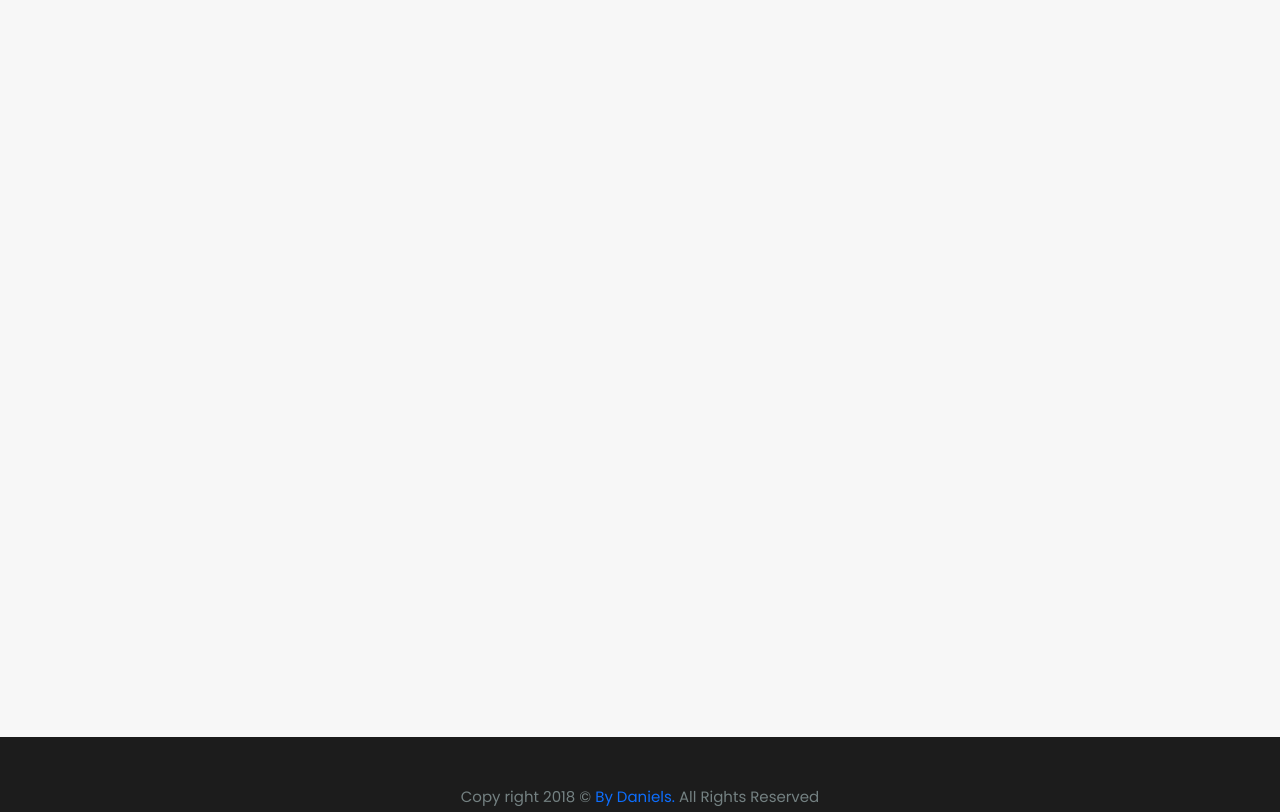
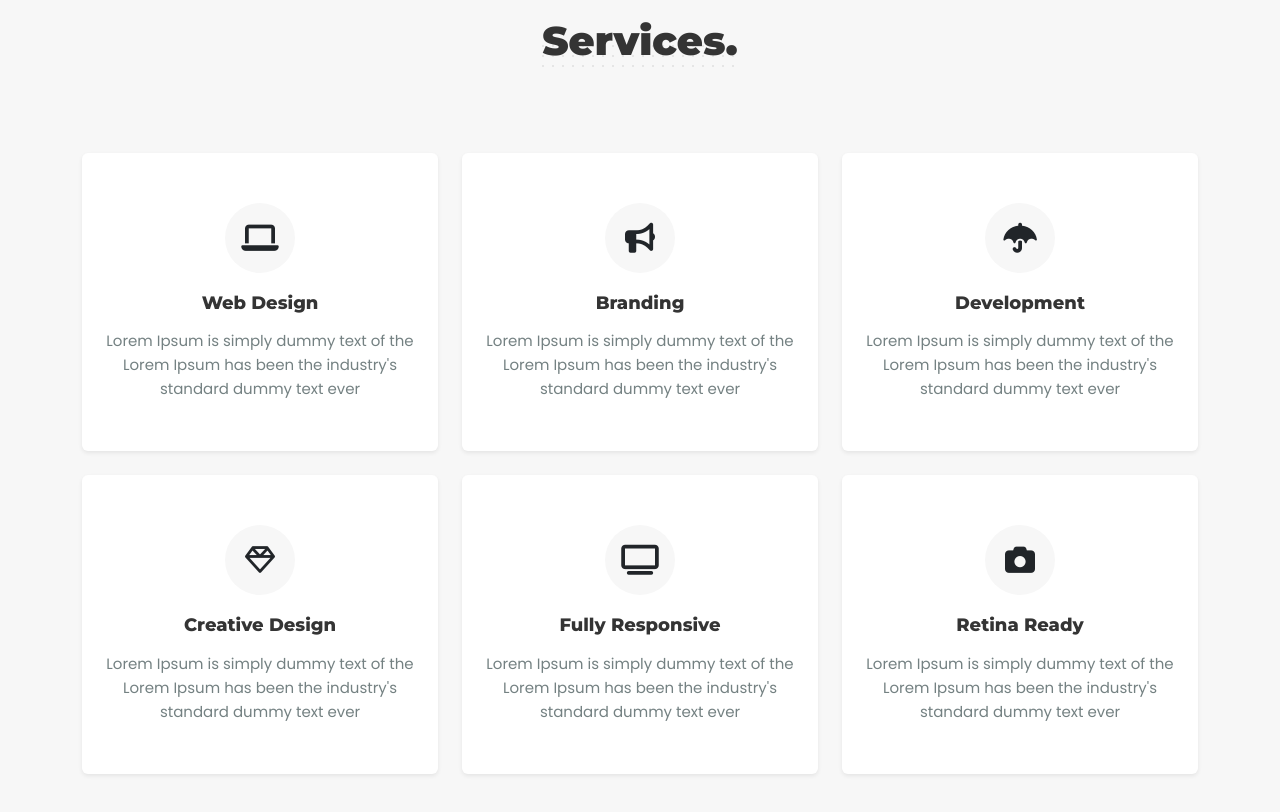
Before and after one commit to khaledradwan96/Daniels, a plain HTML site: page index.html in a window 1280 px wide. Shown: the part 1540-2352 px from the top of the page. Drawn offline with Linux system fonts and the light colour scheme.

Commit message:
coding services section

```diff
--- a/css/style.css
+++ b/css/style.css
@@ -32,7 +32,7 @@ h6 {
 }
 img {
   display: block;
-  max-width: 100%;
+  width: 100%;
 }
 a {
   text-decoration: none;
@@ -47,6 +47,31 @@ section {
   padding: 5rem 0;
   position: relative;
 }
+/* ================ Main Compound ================ */
+/* main-title */
+.main-title {
+  margin-bottom: 80px;
+  text-align: center;
+}
+.main-title h3 {
+  font-weight: 900;
+  font-size: 40px;
+  position: relative;
+  display: inline-block;
+  z-index: 4;
+}
+.main-title h3::after {
+  content: "";
+  width: 100%;
+  height: 30px;
+  background-image: url("../images/dots.png");
+  background-repeat: repeat;
+  position: absolute;
+  bottom: -10px;
+  left: 0;
+  z-index: -1;
+}
+/* btn-dark */
 .btn-dark {
   --bs-btn-hover-color: #000;
   --bs-btn-hover-bg: transparent;
@@ -317,6 +342,32 @@ header .social a {
   color: #fff;
 }
 
+/* ================ services ================ */
+#services .item {
+  padding: 50px 20px;
+  background-color: #fff;
+  text-align: center;
+}
+#services .item i {
+  font-size: 30px;
+  margin-bottom: 20px;
+  width: 70px;
+  height: 70px;
+  line-height: 70px;
+  background-color: var(--bg-color);
+  border-radius: 50%;
+  transition: all 0.5s;
+}
+#services .item:hover i {
+  background-color: var(--hover-color);
+  color: #fff;
+}
+#services .item h6 {
+  margin-bottom: 15px;
+  font-weight: 800;
+  font-size: 18px;
+}
+
 /* ================ Footer ================ */
 footer {
   background-color: var(--hover-color);
--- a/index.html
+++ b/index.html
@@ -68,12 +68,12 @@
     <section id="about" class="bg-white">
         <div class="container">
             <div class="row">
-                <div class="col-md-5">
+                <div class="col-lg-5">
                     <figure class="position-relative overflow-hidden ps-5 mb-5">
                         <img src="images/hero.jpg" class="position-relative z-2" alt="">
                     </figure>
                 </div>
-                <div class="col-md-7">
+                <div class="col-lg-7">
                     <div class="content">
                         <h3 class="fw-bold">About Me.</h3>
                         <p>UI / UX Designer & Web Developer</p>
@@ -110,7 +110,75 @@
     </section>
 
     <!-- ================ services ================  -->
-    <section id="services"></section>
+    <section id="services">
+        <div class="container">
+            <div class="main-title">
+                <h3>Services.</h3>
+            </div>
+            <div class="row gy-4">
+                <div class="col-lg-4">
+                    <div class="item shadow-sm rounded">
+                        <i class="fa fa-laptop"></i>
+                        <h6>Web Design</h6>
+                        <p>
+                            Lorem Ipsum is simply dummy text of the Lorem Ipsum has been the industry's standard dummy
+                            text ever
+                        </p>
+                    </div>
+                </div>
+                <div class="col-lg-4">
+                    <div class="item shadow-sm rounded">
+                        <i class="fa fa-bullhorn"></i>
+                        <h6>Branding</h6>
+                        <p>
+                            Lorem Ipsum is simply dummy text of the Lorem Ipsum has been the industry's standard dummy
+                            text ever
+                        </p>
+                    </div>
+                </div>
+                <div class="col-lg-4">
+                    <div class="item shadow-sm rounded">
+                        <i class="fa fa-umbrella"></i>
+                        <h6>Development</h6>
+                        <p>
+                            Lorem Ipsum is simply dummy text of the Lorem Ipsum has been the industry's standard dummy
+                            text ever
+                        </p>
+                    </div>
+                </div>
+                <div class="col-lg-4">
+                    <div class="item shadow-sm rounded">
+                        <i class="fa-regular fa-gem"></i>
+                        <h6>Creative Design</h6>
+                        <p>
+                            Lorem Ipsum is simply dummy text of the Lorem Ipsum has been the industry's standard dummy
+                            text ever
+                        </p>
+                    </div>
+                </div>
+                <div class="col-lg-4">
+                    <div class="item shadow-sm rounded">
+                        <i class="fa fa-television"></i>
+                        <h6>Fully Responsive</h6>
+                        <p>
+                            Lorem Ipsum is simply dummy text of the Lorem Ipsum has been the industry's standard dummy
+                            text ever
+                        </p>
+                    </div>
+                </div>
+                <div class="col-lg-4">
+                    <div class="item shadow-sm rounded">
+                        <i class="fa fa-camera"></i>
+                        <h6>Retina Ready</h6>
+                        <p>
+                            Lorem Ipsum is simply dummy text of the Lorem Ipsum has been the industry's standard dummy
+                            text ever
+                        </p>
+                    </div>
+                </div>
+            </div>
+        </div>
+    </section>
 
     <!-- ================ works ================  -->
     <section id="works"></section>
```
